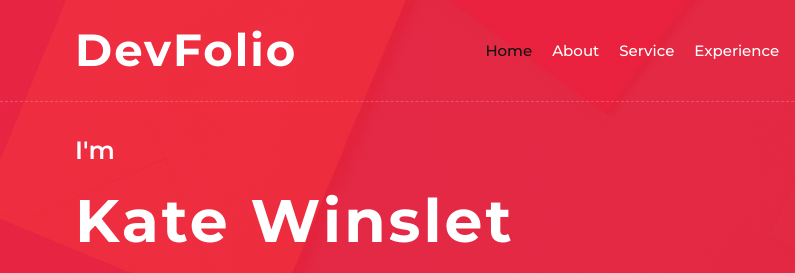
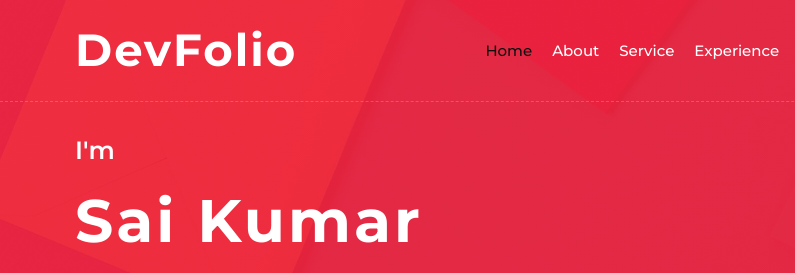
Before and after one commit to ivenkatraj/portfolio, a plain HTML site: page index.html in a window 1280 px wide. Shown: the top 273 px of the page, 0-795 px from the left. Drawn offline with nearby package versions, Linux system fonts and the light colour scheme.

Commit message:
Update index.html

```diff
--- a/index.html
+++ b/index.html
@@ -60,7 +60,7 @@
                         <div class="hero-content">
                             <div class="hero-text">
                                 <p>I'm</p>
-                                <h1>Kate Winslet</h1>
+                                <h1>Sai Kumar</h1>
                                 <h2></h2>
                                 <div class="typed-text">Web Designer, Web Developer, Front End Developer, Apps Designer, Apps Developer</div>
                             </div>
```
